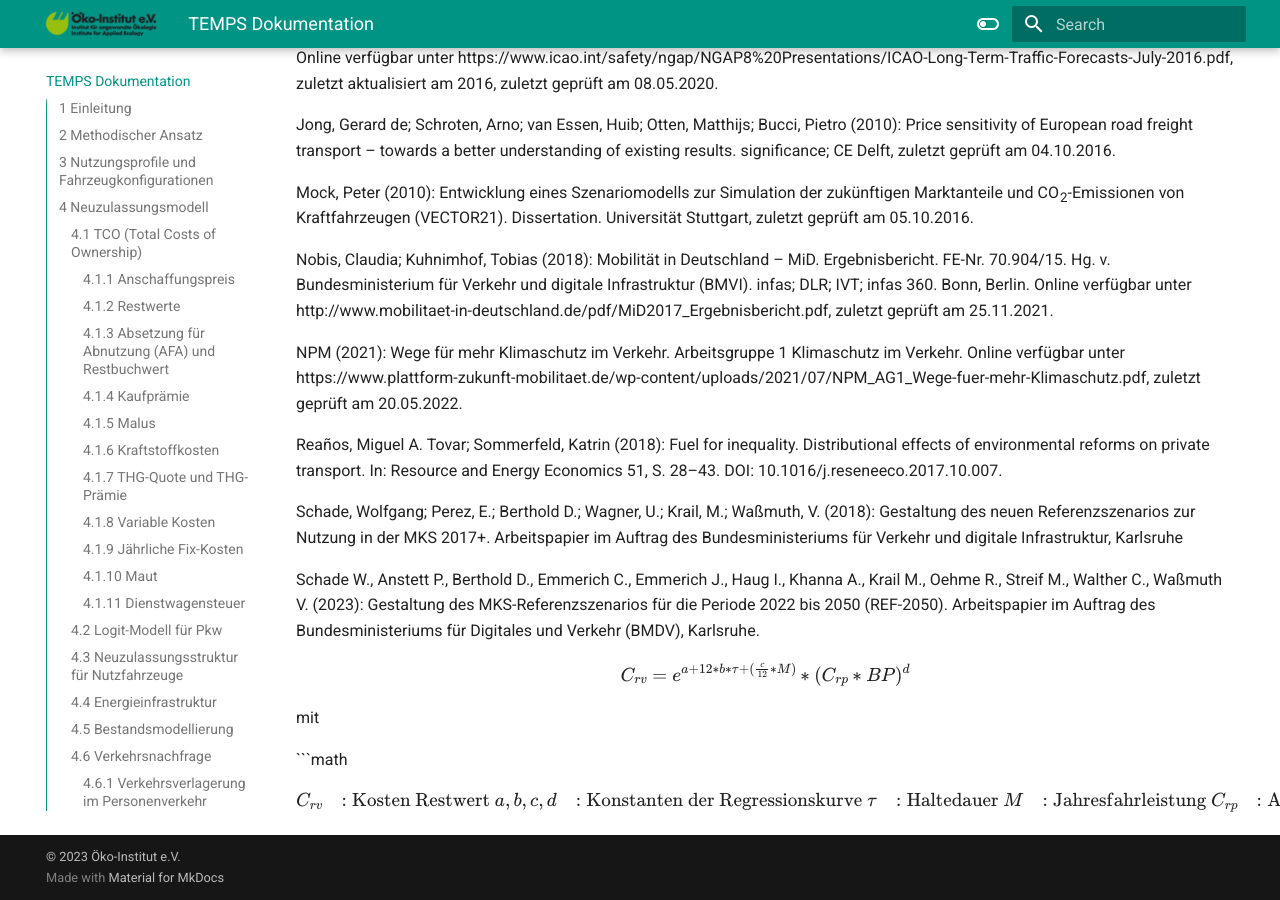
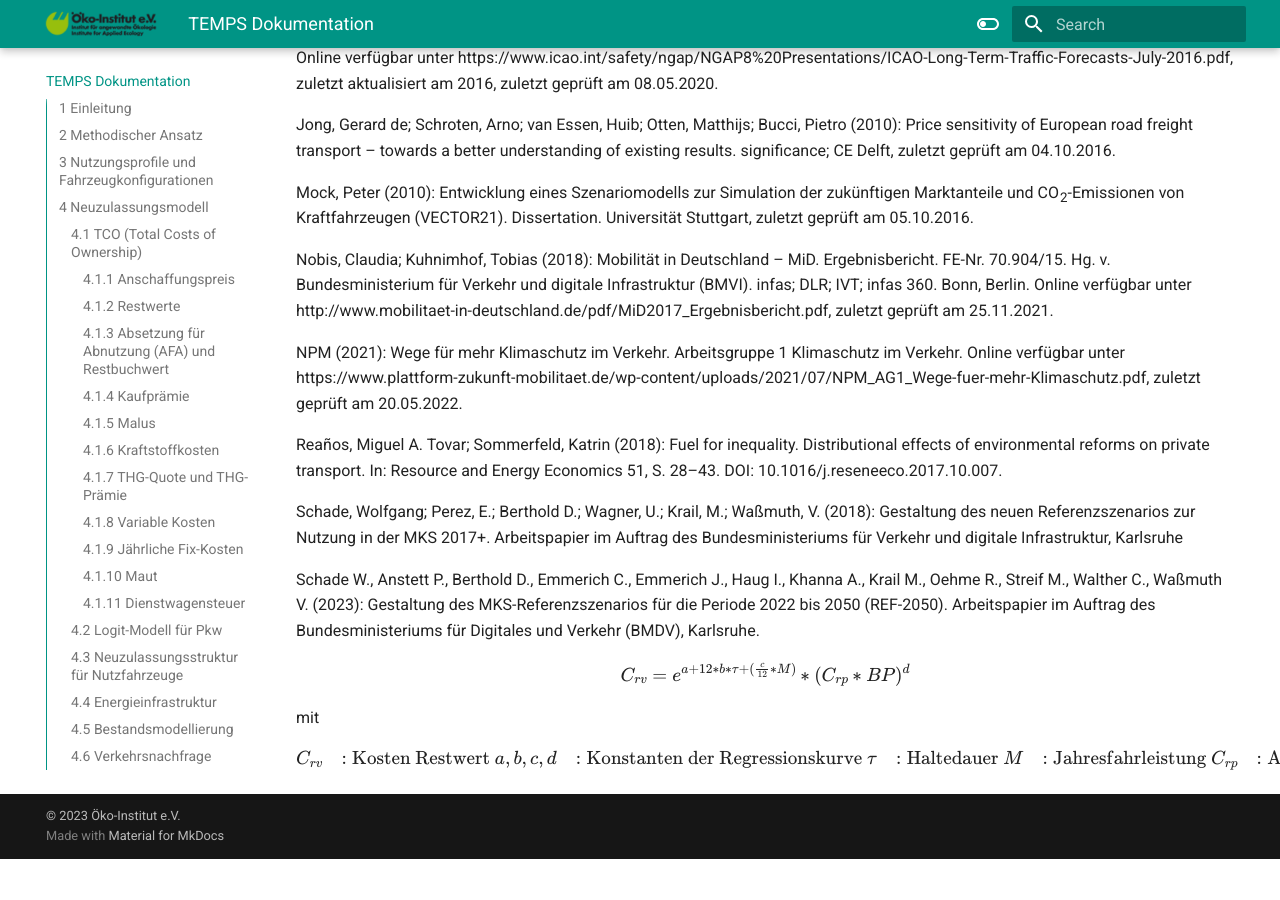
Before and after one commit to wolfgoerz/TEMPS_documentation, an MkDocs documentation site: the page built from docs/index.md, in a window 1280 px wide and 900 px high, scrolled down 13626 px. Built offline with MkDocs 1.6.1 and Material for MkDocs 9.7.7, drawn with Linux system fonts in a browser that asks for light colours; formulas are drawn with MathJax 3; after the commit the page ends 14485 px from its top, so only the background shows below that.

Commit message:
Update index.md
test

````diff
--- a/docs/index.md
+++ b/docs/index.md
@@ -384,7 +384,7 @@ $$
 
 mit
 
-```math
+$$
 \begin{array}{rl}
   C_{rv} & : \text{Kosten Restwert} \\
   a, b, c, d & : \text{Konstanten der Regressionskurve} \\
@@ -393,3 +393,4 @@ mit
   C_{rp} & : \text{Anschaffungspreis} \\
   BP & : \text{Kaufprämie}
 \end{array}
+$$
````
